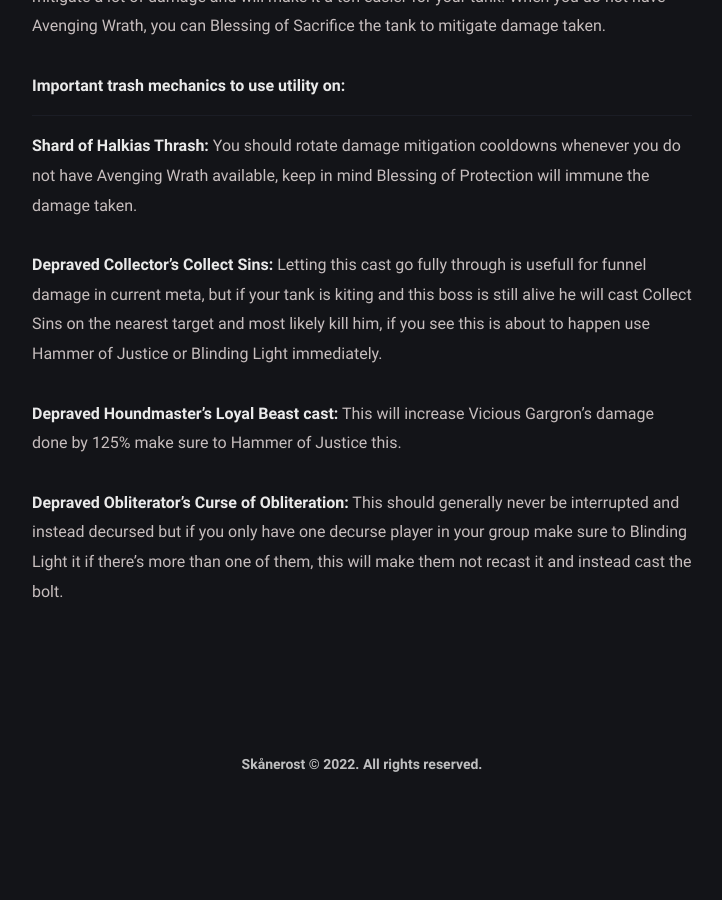
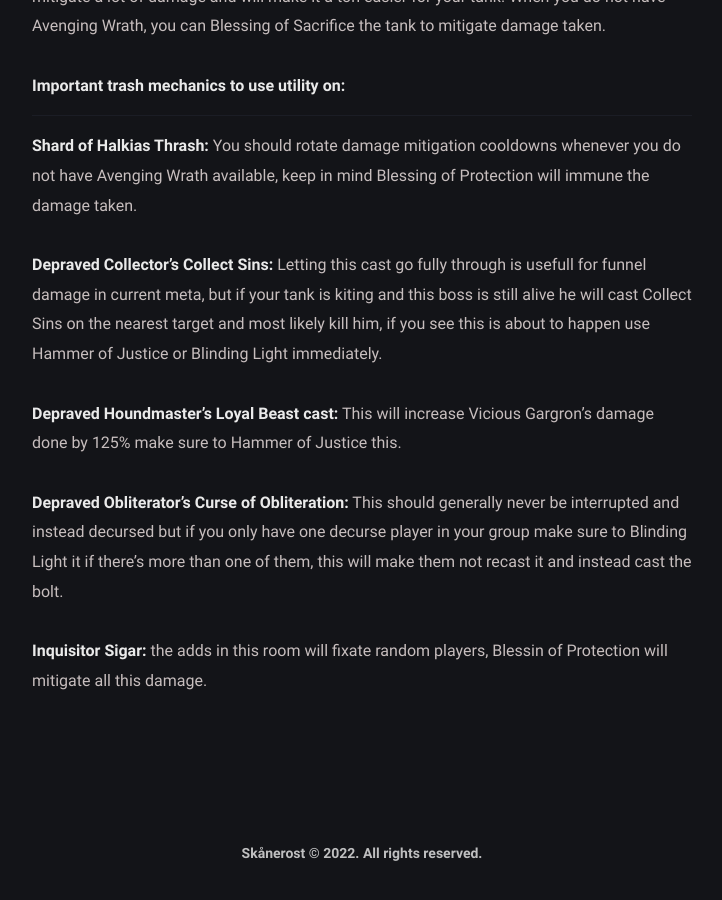
Before and after one commit to BetterThanWowhead/BetterThanWowhead.github.io, a Jekyll site: the page built from pages/M+/dungeons/hoa.md, in a window 1280 px wide and 900 px high, scrolled down 1237 px. Shown: the whole window, without its empty margins (278-1000 px from the left). Built offline with Jekyll 4.4.1, drawn with Linux system fonts in a browser that asks for light colours; a script that is not in the unit is left out; before the commit the page ends 2048 px from its top, so only the background shows below that.

Commit message:
Update hoa.md

```diff
--- a/pages/M+/dungeons/hoa.md
+++ b/pages/M+/dungeons/hoa.md
@@ -30,3 +30,5 @@ On this boss with a coordinated group and assuming you have a windwalker monk or
 **Depraved Houndmaster's Loyal Beast cast:** This will increase Vicious Gargron's damage done by 125% make sure to Hammer of Justice this.
 
 **Depraved Obliterator's Curse of Obliteration:** This should generally never be interrupted and instead decursed but if you only have one decurse player in your group make sure to Blinding Light it if there's more than one of them, this will make them not recast it and instead cast the bolt.
+
+**Inquisitor Sigar:** the adds in this room will fixate random players, Blessin of Protection will mitigate all this damage.
```
